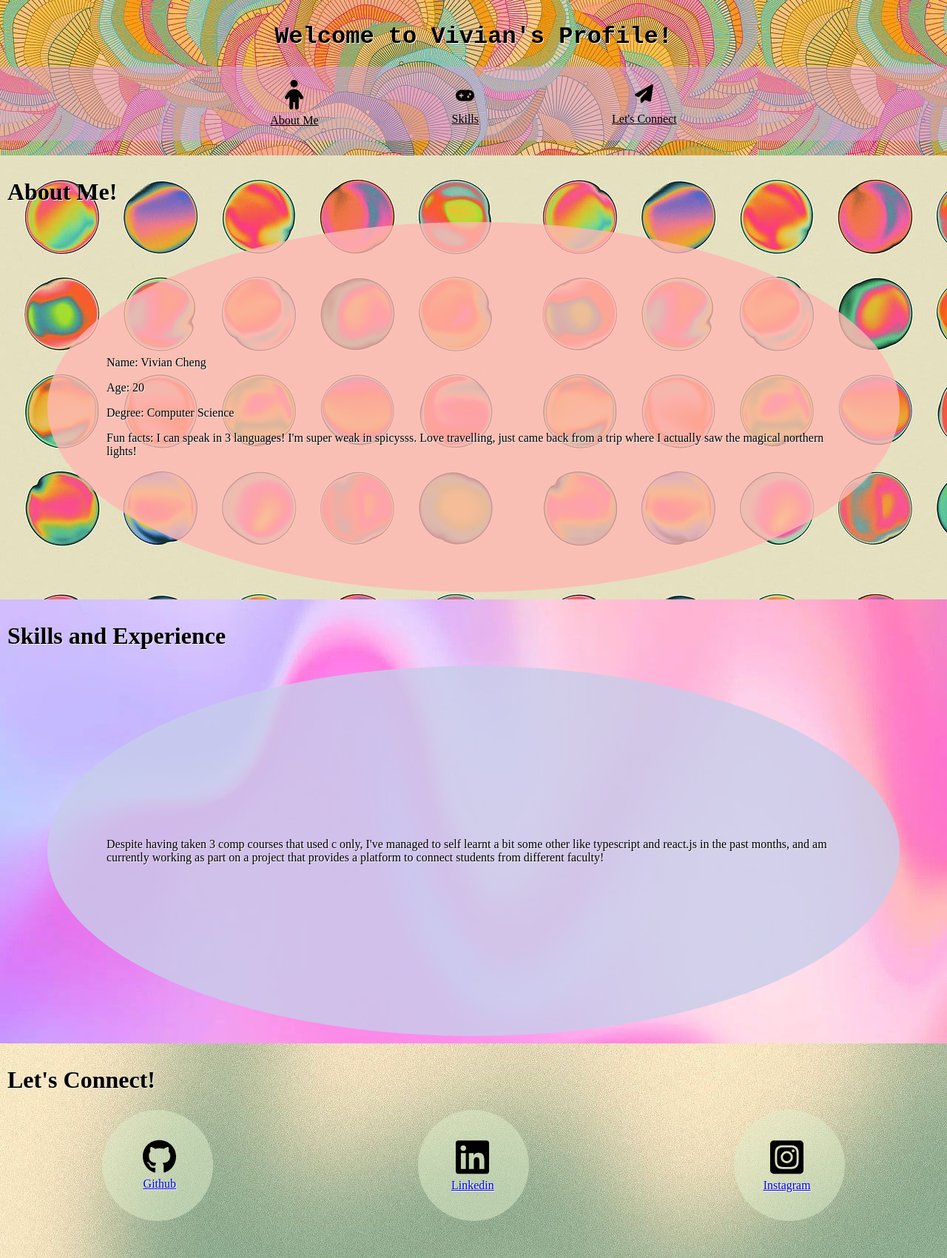
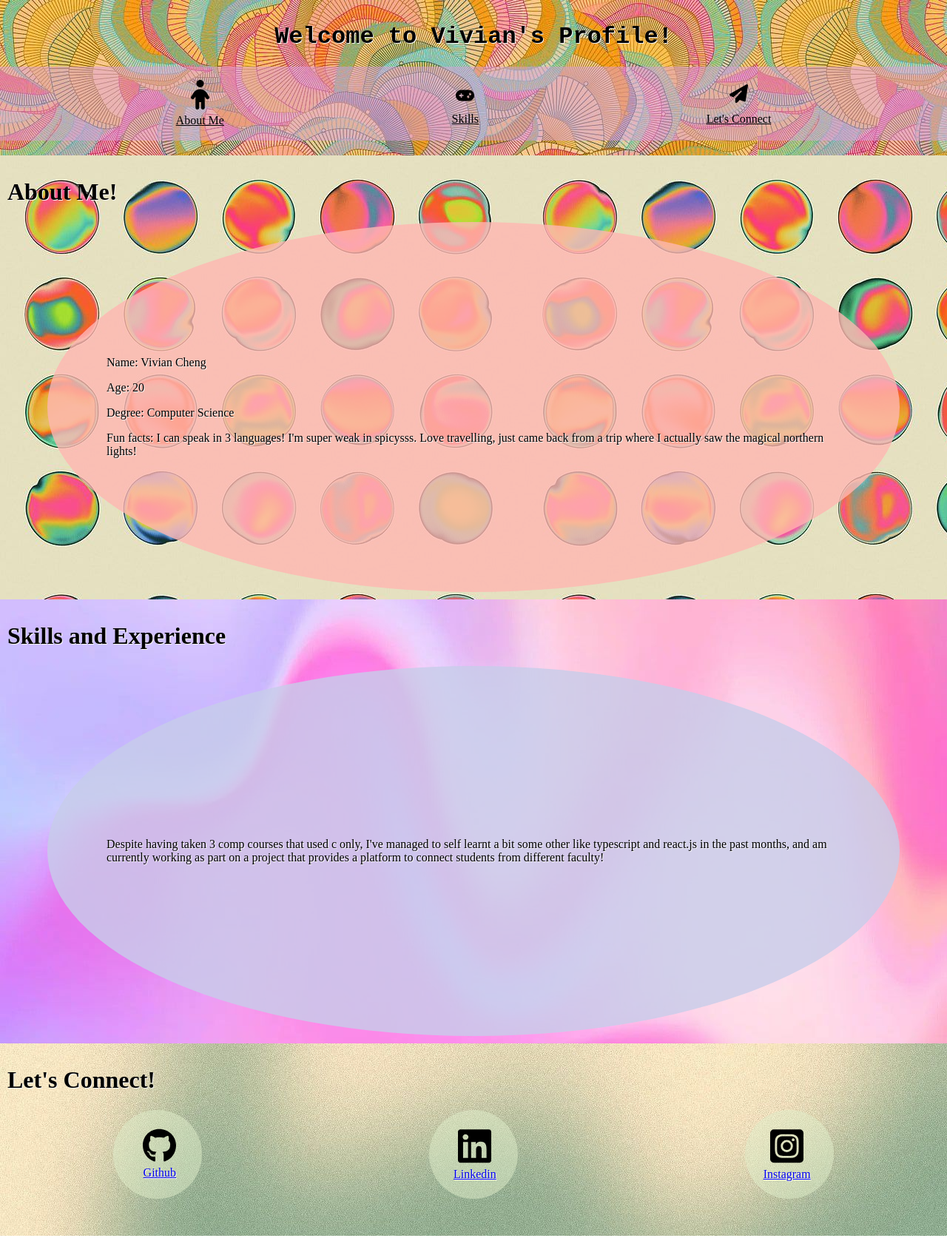
Before and after one commit to vivianchengg/vivian-profile, a React (Create React App) app: page / in a window 1280 px wide. Shown: the whole page at 74% size. After the commit the page ends 1670 px from the top, so only its background shows below. Built offline with nearby package versions, Linux system fonts and the light colour scheme.

Commit message:
update position

```diff
--- a/src/App.css
+++ b/src/App.css
@@ -63,7 +63,7 @@
 
 .about {
   margin-left: auto;
-  margin-right: 40px;
+  margin-right: auto;
 }
 
 .skill {
@@ -72,7 +72,7 @@
 }
 
 .connect {
-  margin-left: 40px;
+  margin-left: auto;
   margin-right: auto;
 }
 
@@ -141,8 +141,8 @@
 .instagramCircle {
   position: center;
   display: flex;
-  width: 150px;
-  height: 150px;
+  width: 120px;
+  height: 120px;
   background-color: rgb(226, 240, 203, 0.5);
   border-radius: 50%;
   margin: auto;
@@ -164,16 +164,16 @@
 
 .github {
   margin-left: auto;
-  margin-right: 50px;
+  margin-right: 35px;
 }
 
 .linkedin {
-  margin-left: 45px;
+  margin-left: 33px;
   margin-right: 0px;
 }
 
 .instagram {
-  margin-left: 40px;
+  margin-left: 25px;
   margin-right: auto;
 }
 
```
